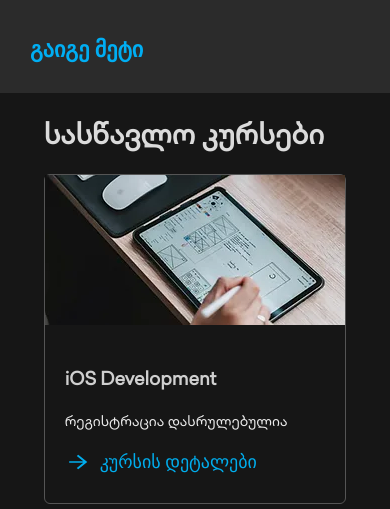
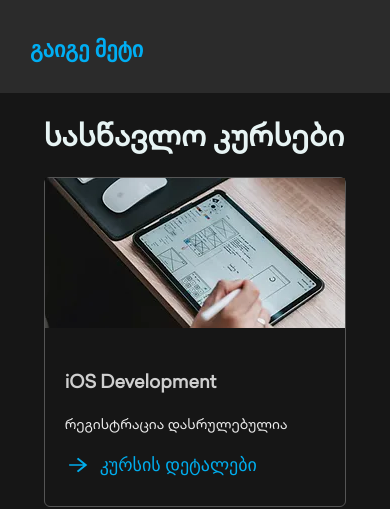
Before and after one commit to KoRnaholic/TBC-x-USAID, a plain HTML site: page index.html in a window 390 px wide. Shown: the part 890-1399 px from the top of the page. Drawn offline with Linux system fonts and the light colour scheme; a web font is replaced by a local one.

Commit message:
modified some css styles in queries

```diff
--- a/src/styles/queries.css
+++ b/src/styles/queries.css
@@ -1,3 +1,7 @@
+@font-face {
+    font-family: 'thin';
+    src: url('/src/fonts/font-thin.woff2');
+}
 @media (max-width: 1650px){
  .box-header{
     padding-left: 0;
@@ -299,7 +303,9 @@ font-family: 'thin';
     padding-left: 20px;
 }
 .box-header h2{
-    font-size: 28px;
+    font-size: 30px;
+    font-family: "thin";
+    color: rgb(231,244,244);
 }
 .primary-color{
     padding-left: 10px;
```
